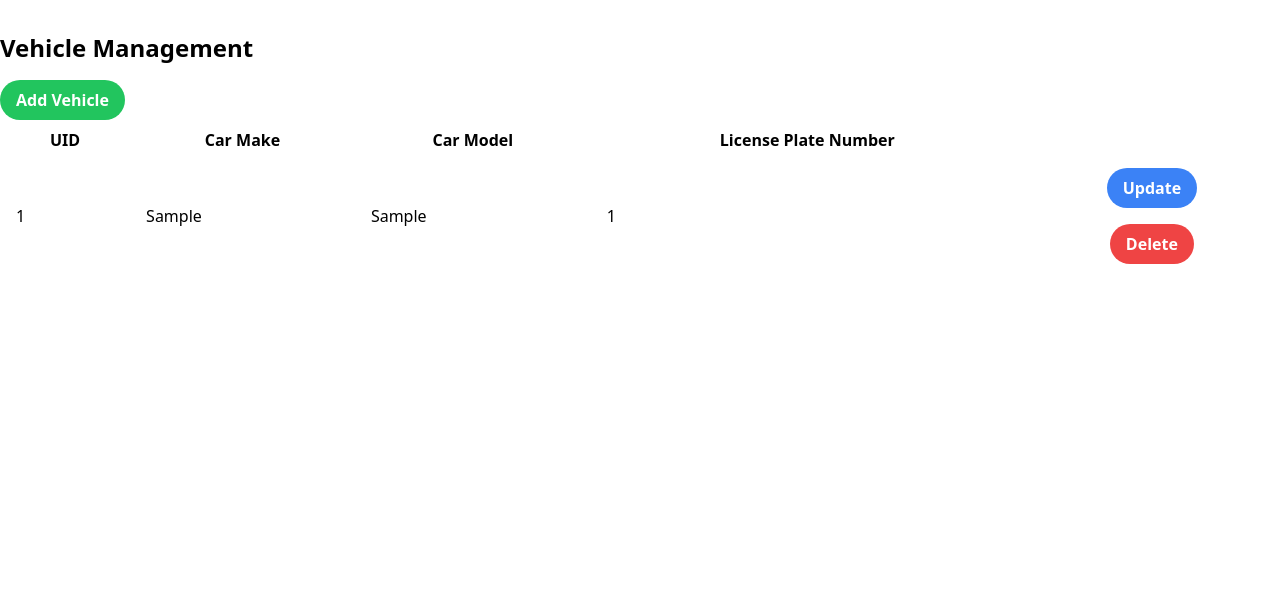
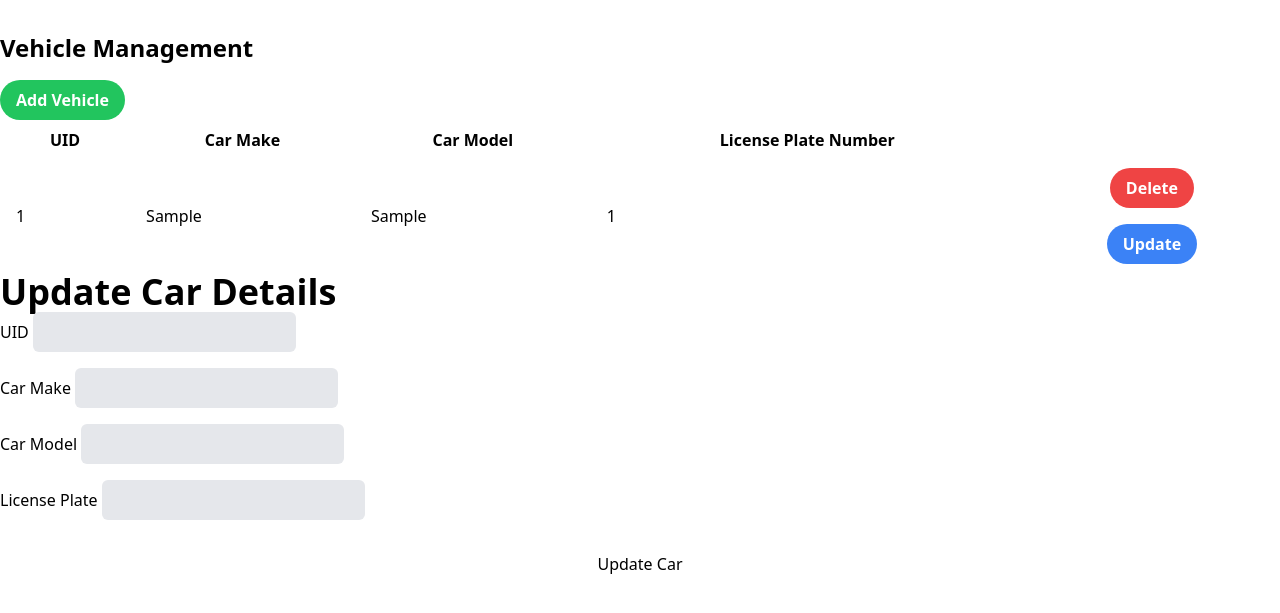
Before and after one commit to taronaeo/IT1566AppDevProject, a Flask app: template website/templates/VehicleStore.html in a window 1280 px wide. Shown: the top 613 px of the page. Run offline with Flask 3, Linux system fonts and the light colour scheme; the template is opened without the code that fills it: most values are stand-ins (such as "Sample title", 1, 10 or a date in 2020); parts of the project's set-up code (start-up, migrations or seed data) failed here and were passed over; some libraries are stand-ins or nearby versions.

Commit message:
feat: finish crud for vehiclestore

```diff
--- a/website/apis/vehicle.py
+++ b/website/apis/vehicle.py
@@ -56,14 +56,15 @@ class VehicleApiEndpoint(Resource):
           return {'code': 404, "message": "Vehicle does not exist." }, 404
         if args['type'] == 'update':
           vehicle = Vehicle(
-            license_plate,
+            args['uid'],
             db[license_plate].owner_uid,
             args['vehicle_make'],
             args['vehicle_model'],
             db[license_plate].unlock_system_installed,
             created_at=db[license_plate].created_at
           )
-          db[license_plate] = vehicle
+          db[args['uid']] = vehicle
+          del db[license_plate]
           return vehicle.__dict__
       except KeyError:
         return {'code': 404, 'message': 'Vehicle not found'}, 404
--- a/website/templates/VehicleStore.html
+++ b/website/templates/VehicleStore.html
@@ -9,9 +9,11 @@
 <body>
   <div class="container mx-auto py-8">
     <h1 class="text-2xl font-bold mb-4">Vehicle Management</h1>
+    <a href ='/UpdateVehicle'>
     <button id='add' class="bg-green-500 hover:bg-green-700 text-white font-bold py-2 px-4 rounded-full">
       Add Vehicle
     </button>
+  </a>
     <table class="table-auto w-full">
       <thead>
         <tr>
@@ -29,66 +31,97 @@
             <td class="p-4" id = 'owner_uid'>{{ vehicle.owner_uid }}</td>
             <td class="p-4">{{ vehicle.vehicle_make }}</td>
             <td class="p-4">{{ vehicle.vehicle_model }}</td>
-            <td class="p-4" id = 'uid'>{{ vehicle.uid }}</td>
+            <td class="p-4">{{ vehicle.uid }}</td>
+           <td class = "px-4 py-2 flex justify-around">
+            <button onclick = "getuid(this,'remove')" id = 'remove' class="bg-red-500 hover:bg-red-700 text-white font-bold py-2 px-4 rounded-full">Delete</button>
+          </td>
           <td class="px-4 py-2 flex justify-around">
-              <a href = '/UpdateVehicle'>
-              <button id = 'update' class="bg-blue-500 hover:bg-blue-700 text-white font-bold py-2 px-4 rounded-full">Update</button>
-              </a>
+              <button onclick = "fillinputs('{{vehicle.owner_uid}}','{{vehicle.vehicle_make}}', '{{vehicle.vehicle_model}}', '{{vehicle.uid}}'),getuid(this,'update')" class="bg-blue-500 hover:bg-blue-700 text-white font-bold py-2 px-4 rounded-full">Update</button>
+
           </td>
-          <td class = "px-4 py-2 flex justify-around">
-            <button id = 'remove' class="bg-red-500 hover:bg-red-700 text-white font-bold py-2 px-4 rounded-full">Delete</button>
-          </td>
+
           {% endfor %}
         </tr>
         </tr>
 
       </tbody>
     </table>
+    <div class="flex flex-col">
+      <h1 class="text-4xl font-bold">Update Car Details</h1>
+
+      <div class="mb-4">
+        <label for="update_uid">UID</label>
+        <input id="update_uid" type="text" class="bg-gray-200 px-4 py-2 rounded-md" required readonly>
+      </div>
+      <div class="mb-4">
+        <label for="update_make">Car Make</label>
+        <input id="update_make" type="text" class="bg-gray-200 px-4 py-2 rounded-md" required>
+      </div>
+
+      <div class="mb-4">
+        <label for="update_model">Car Model</label>
+        <input id="update_model" type="text" class="bg-gray-200 px-4 py-2 rounded-md" required>
+      </div>
+
+      <div class="mb-4">
+        <label for="update_license_plate">License Plate</label>
+        <input id="update_license_plate" type="text" class="bg-gray-200 px-4 py-2 rounded-md" required>
+      </div>
+
+      <div class="mb-4">
+        <span id="update_error" class="text-red-400"></span>
+      </div>
+      <button type="submit" id = 'update'>Update Car</button>
   </div>
   <script>
-    const addVehicle = document.getElementById('add');
-    const updateVehicle = document.getElementById('update');
-    const removeVehicle = document.getElementById('remove');
+    function fillinputs(owner_uid,vehicle_make,vehicle_model,uid){
+      document.getElementById('update_uid').value = owner_uid
+      document.getElementById('update_make').value = vehicle_make
+      document.getElementById('update_model').value = vehicle_model
+      document.getElementById('update_license_plate').value = uid
+    }
 
+    function getuid(button,req_type){
+      uid = button.parentElement.previousSibling.previousSibling.innerText;
+      if(req_type === 'update'){
+        uid = button.parentElement.previousSibling.previousSibling.previousSibling.previousSibling.innerText;
+      }
+      const updateVehicle = document.getElementById('update')
+
+      if(req_type === 'remove'){
+        const delRequest = () => {
+          const xhr = new XMLHttpRequest();
+          xhr.open('DELETE', '/api/vehicle/' + uid)
+          xhr.send()
+          setTimeout(() => window.location.reload(), 250)
+        }
+        delRequest('remove')
+      }
 
       const putRequest = (type) => {
-      const uid = document.getElementById('uid').innerText;
+        const error_text = document.getElementById('update_error')
+        const make = document.getElementById('update_make').value
+        const model = document.getElementById('update_model').value
+        const license = document.getElementById('update_license_plate').value
         const xhr = new XMLHttpRequest();
+
+      if (!make || !model || !license){
+          return error_text.innerText = "Fill in all Information!"
+        }
+
         xhr.open('PUT', '/api/vehicle/' + uid)
         xhr.setRequestHeader('Content-Type', 'application/json')
         xhr.send(JSON.stringify({
           "type": type,
-        "vehicle_make": "Mazda",
-        "vehicle_model": "RX7",
-        "uid": document.getElementById('uid').innerText
+          "vehicle_make": make,
+          "vehicle_model": model,
+          "uid": license
         }))
         setTimeout(() => window.location.reload(), 250)
       }
+    updateVehicle.onclick = () => putRequest('update');
 
-    const delRequest = () => {
-      const xhr = new XMLHttpRequest();
-      xhr.open('DELETE', '/api/vehicle/' + document.getElementById('uid').innerText)
-      xhr.send()
-      setTimeout(() => window.location.reload(), 250)
     }
-
-    const sendRequest = () => {
-      const xhr = new XMLHttpRequest();
-      xhr.open('POST', '/api/vehicle')
-      xhr.setRequestHeader('Content-Type', 'application/json')
-      xhr.send(JSON.stringify({
-        "license_plate": "SSS0983R",
-        "vehicle_model": "Honda",
-        "owner_uid": "224444A@mymail.nyp.edu.sg",
-        "vehicle_make": "Civic",
-        "unlock_system_installed": true
-      }))
-      setTimeout(() => window.location.reload(), 250)
-    }
-
-    addVehicle.onclick = () => sendRequest('add');
-    updateVehicle.onclick = () => putRequest('update');
-    removeVehicle.onclick = () => delRequest('remove');
 
   </script>
 </body>
```
Also changed, not shown: website/templates/UpdateVehicle.html (+37 -7 lines), website/views.py (+4 -12 lines). Lines whose indentation alone changed are shown as unchanged.
